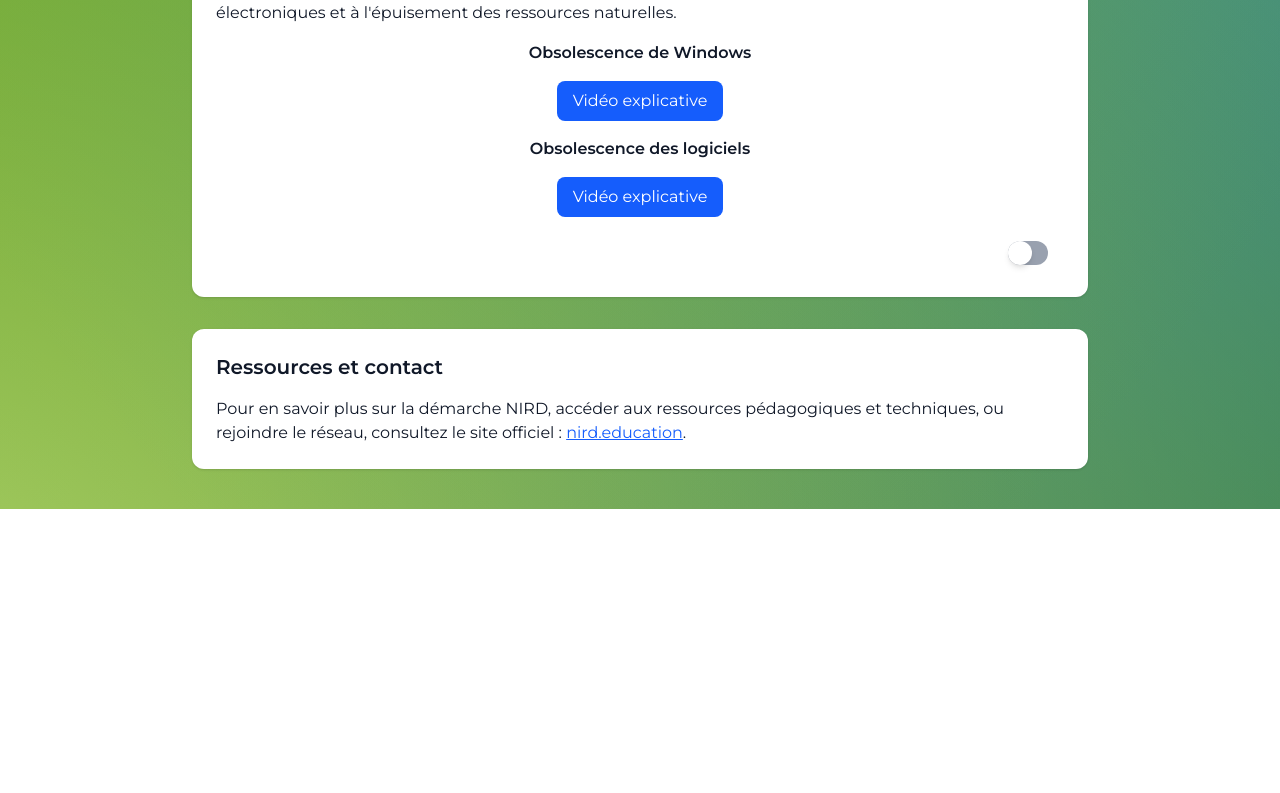
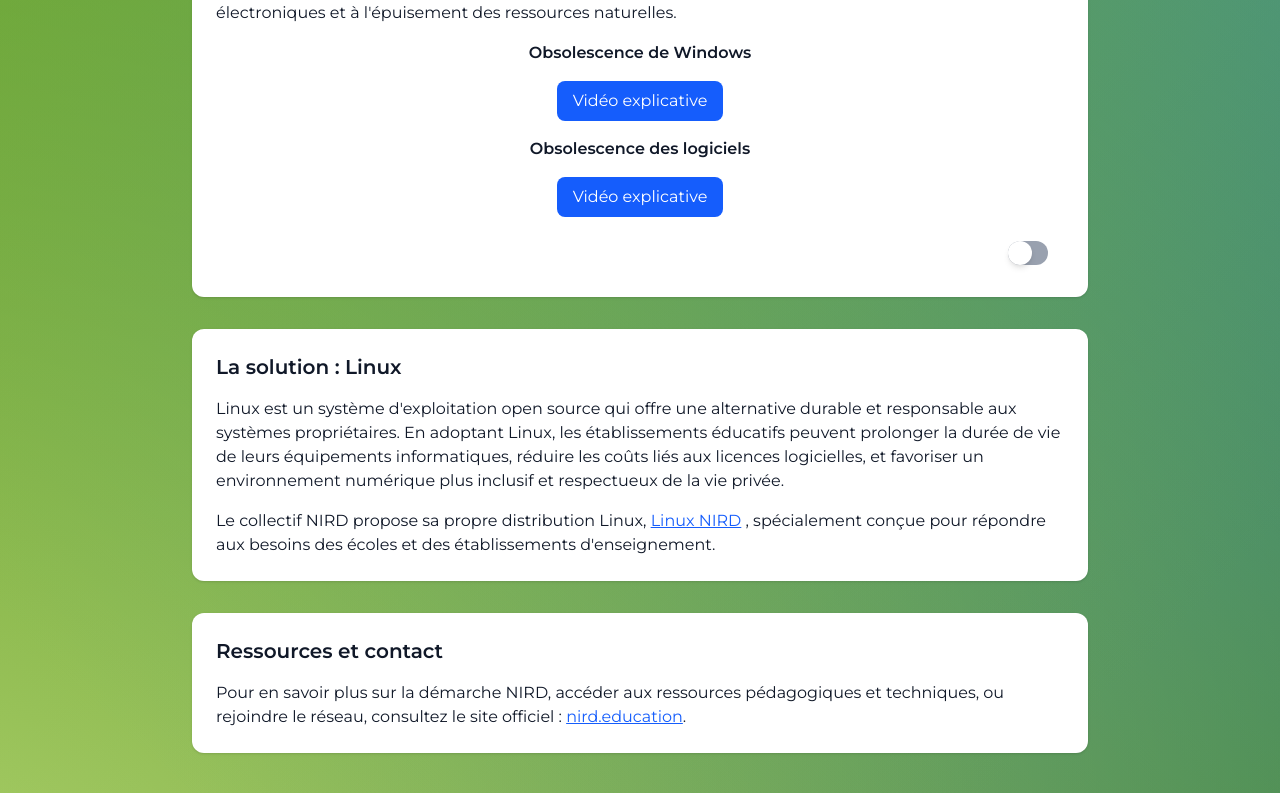
Before and after one commit to ablab01/nuitinfo, a Next.js app: page /nird in a window 1280 px wide. Shown: the part 687-1480 px from the top of the page. Before the commit the page ends 1196 px from the top, so only its background shows below. Built offline with nearby package versions, Linux system fonts and the light colour scheme.

Commit message:
amélio nird

```diff
--- a/app/nird/page.tsx
+++ b/app/nird/page.tsx
@@ -118,14 +118,19 @@
               </div>
             </button>
           </div>
-
-
-
-
           </section>
 
 
+            <section className="bg-white rounded-xl shadow p-6 space-y-4">
+            <h2 className="text-xl font-semibold">La solution : Linux</h2>
+              <p>
+                Linux est un système d'exploitation open source qui offre une alternative durable et responsable aux systèmes propriétaires. En adoptant Linux, les établissements éducatifs peuvent prolonger la durée de vie de leurs équipements informatiques, réduire les coûts liés aux licences logicielles, et favoriser un environnement numérique plus inclusif et respectueux de la vie privée.
+              </p>
+              <p>
+                Le collectif NIRD propose sa propre distribution Linux, <a href="https://nird.forge.apps.education.fr/linux/" className="text-blue-600 underline">Linux NIRD</a> , spécialement conçue pour répondre aux besoins des écoles et des établissements d'enseignement.
+              </p>
 
+          </section>
 
           <section className="bg-white rounded-xl shadow p-6 space-y-4">
             <h2 className="text-xl font-semibold">Ressources et contact</h2>
```
